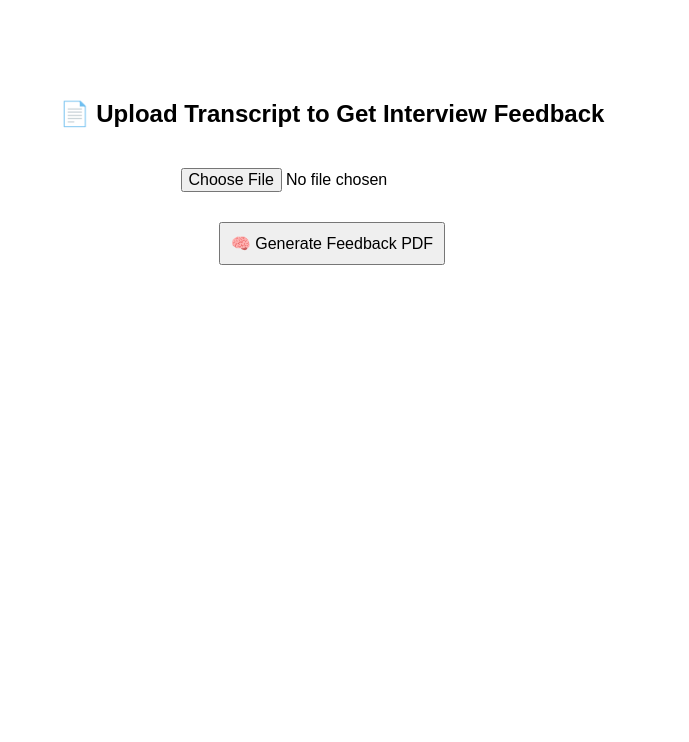
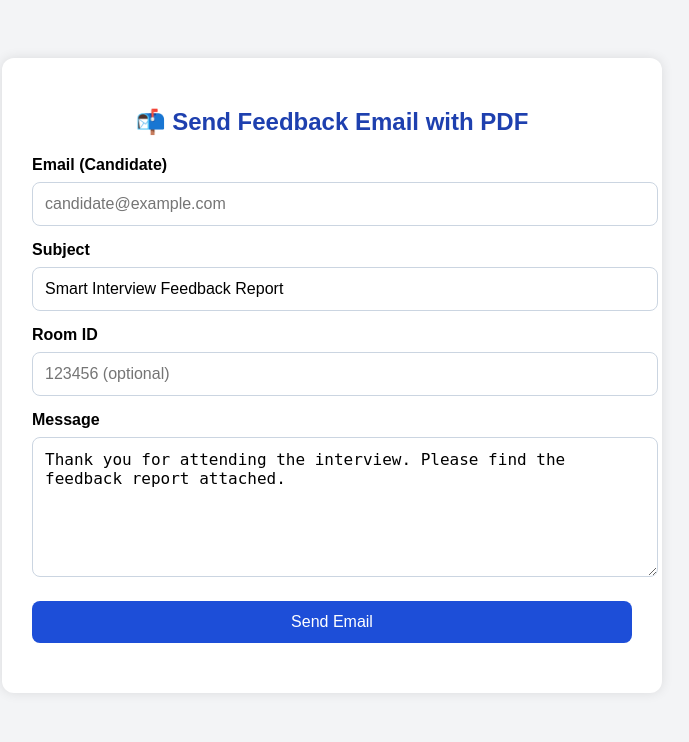
Before and after one commit to kbajrang/llmintegrationMP, a Flask app: page / in a window 1280 px wide. Shown: the top 742 px of the page, without its empty margins (308-997 px from the left). Run offline with Flask 3, Linux system fonts and the light colour scheme.

Commit message:
Mail Automation and the manual mailing

```diff
--- a/app.py
+++ b/app.py
@@ -1,60 +1,104 @@
-from flask import Flask, request, jsonify, send_file, render_template
+from flask import Flask, request, jsonify, render_template
 from flask_cors import CORS
 from dotenv import load_dotenv
-import os
-import uuid
-import traceback
-import os
-PORT = int(os.environ.get("PORT", 10000))
-
-
 from utils.llm_engine import analyze_transcript
 from utils.pdf_generator import generate_pdf
+import os
+import smtplib
+from email.message import EmailMessage
+import traceback
+from pymongo import MongoClient
 
+# Load environment variables
 load_dotenv()
-app = Flask(__name__)
+
+# MongoDB setup
+MONGO_URI = os.getenv("MONGO_URI")
+client = MongoClient(MONGO_URI)
+db = client["SmartInterviewSystem"]  # ✅ Correct DB name
+transcript_collection = db["Savedtranscripts"]  # ✅ Correct collection
+
+# Flask app setup
+PORT = int(os.environ.get("PORT", 10000))
+app = Flask(__name__, template_folder="templates")
 CORS(app)
-
-UPLOAD_FOLDER = "uploads"
-os.makedirs(UPLOAD_FOLDER, exist_ok=True)
 
 @app.route("/")
 def index():
     return render_template("index.html")
 
-@app.route("/api/analyze", methods=["POST"])
-def analyze():
+@app.route("/api/send-feedback", methods=["POST"])
+def send_feedback():
     try:
-        file = request.files.get("transcript")
-        if not file or file.filename == "":
-            return jsonify({"error": "No transcript uploaded"}), 400
+        data = request.json
+        email = data.get("email")
+        subject = data.get("subject", "Smart Interview Feedback Report")
+        message = data.get("message", "Thank you for participating in the interview.")
+        room_id = data.get("roomId", "N/A")
 
-        if not file.filename.endswith(".txt"):
-            return jsonify({"error": "Only .txt files are supported"}), 400
+        if not email:
+            return jsonify({"error": "❌ Email is required"}), 400
 
-        # ✅ Save with a unique name to avoid conflicts
-        filename = f"{uuid.uuid4().hex}_{file.filename}"
-        path = os.path.join(UPLOAD_FOLDER, filename)
-        file.save(path)
+        # Fetch transcript from MongoDB
+        doc = transcript_collection.find_one({"email": email})
+        if not doc or "transcript_text" not in doc:
+            return jsonify({"error": f"❌ No transcript found for {email}"}), 404
 
-        print(f"📄 Saved uploaded transcript to: {path}")
+        transcript_text = doc["transcript_text"]
 
-        # Analyze using the exact file
-        analysis = analyze_transcript(path)
+        # Save transcript to temporary .txt file
+        os.makedirs("uploads", exist_ok=True)
+        temp_path = f"uploads/{email.replace('@', '_at_')}.txt"
+        with open(temp_path, "w", encoding="utf-8") as f:
+            f.write(transcript_text)
 
-        # Check for errors from LLM
-        if not isinstance(analysis, dict) or "questions" not in analysis:
-            return jsonify({"error": "LLM analysis failed", "raw": analysis}), 500
+        # Analyze with LLM
+        analysis = analyze_transcript(temp_path)
+        if not analysis or "questions" not in analysis:
+            return jsonify({"error": "❌ LLM analysis failed", "raw": analysis}), 500
 
-        # Generate PDF report
-        pdf_path = generate_pdf("candidate", analysis)
-        print(f"✅ PDF generated at: {pdf_path}")
+        # Generate PDF
+        pdf_path = generate_pdf(email.split("@")[0], analysis)
 
-        return send_file(pdf_path, as_attachment=True)
+        # Send Email
+        send_email_with_attachment(email, subject, message, pdf_path, room_id)
+
+        return jsonify({"success": True, "message": f"✅ Feedback sent to {email}"})
 
     except Exception as e:
         traceback.print_exc()
-        return jsonify({"error": "Internal server error", "details": str(e)}), 500
+        return jsonify({"error": f"🔥 Internal Server Error: {str(e)}"}), 500
+
+def send_email_with_attachment(to_email, subject, body, pdf_path, room_id):
+    smtp_server = "smtp.gmail.com"
+    smtp_port = 587
+    sender_email = os.getenv("SENDER_EMAIL")
+    sender_password = os.getenv("SENDER_PASSWORD")
+
+    if not sender_email or not sender_password:
+        raise Exception("SMTP credentials not set in environment variables")
+
+    msg = EmailMessage()
+    msg["From"] = sender_email
+    msg["To"] = to_email
+    msg["Subject"] = subject
+
+    content = f"""{body}
+
+📌 Interview Room ID: {room_id}
+
+📝 Attached is your feedback report. We appreciate your time and effort.
+"""
+    msg.set_content(content)
+
+    with open(pdf_path, "rb") as f:
+        msg.add_attachment(f.read(), maintype="application", subtype="pdf", filename=os.path.basename(pdf_path))
+
+    with smtplib.SMTP(smtp_server, smtp_port) as server:
+        server.starttls()
+        server.login(sender_email, sender_password)
+        server.send_message(msg)
+        print(f"📧 Sent feedback to {to_email}")
 
 if __name__ == "__main__":
     app.run(host="0.0.0.0", port=PORT)
--- a/templates/index.html
+++ b/templates/index.html
@@ -1,48 +1,121 @@
 <!DOCTYPE html>
-<html>
+<html lang="en">
 <head>
-  <title>Smart Interview Report Generator</title>
+  <meta charset="UTF-8">
+  <title>📩 Send Interview Feedback</title>
   <style>
-    body { font-family: sans-serif; text-align: center; margin-top: 100px; }
-    input, button { padding: 10px; font-size: 16px; margin: 10px; }
+    body {
+      background: #f3f4f6;
+      font-family: Arial, sans-serif;
+      padding: 50px;
+    }
+    .container {
+      background: white;
+      max-width: 600px;
+      margin: auto;
+      padding: 30px;
+      border-radius: 12px;
+      box-shadow: 0 0 12px rgba(0, 0, 0, 0.1);
+    }
+    h2 {
+      color: #1e40af;
+      text-align: center;
+    }
+    label {
+      display: block;
+      margin-top: 15px;
+      font-weight: bold;
+    }
+    input, textarea {
+      width: 100%;
+      margin-top: 8px;
+      padding: 12px;
+      font-size: 1rem;
+      border-radius: 8px;
+      border: 1px solid #cbd5e1;
+    }
+    button {
+      margin-top: 20px;
+      width: 100%;
+      padding: 12px;
+      background-color: #1d4ed8;
+      color: white;
+      border: none;
+      font-size: 1rem;
+      border-radius: 8px;
+      cursor: pointer;
+    }
+    button:hover {
+      background-color: #2563eb;
+    }
+    .status {
+      margin-top: 20px;
+      text-align: center;
+      font-weight: bold;
+    }
+    .status.success {
+      color: green;
+    }
+    .status.error {
+      color: red;
+    }
   </style>
 </head>
 <body>
-  <h2>📄 Upload Transcript to Get Interview Feedback</h2>
-  <form id="uploadForm">
-    <input type="file" name="transcript" required />
-    <br />
-    <button type="submit">🧠 Generate Feedback PDF</button>
-  </form>
+  <div class="container">
+    <h2>📬 Send Feedback Email with PDF</h2>
+    <form id="feedbackForm">
+      <label for="email">Email (Candidate)</label>
+      <input type="email" name="email" id="email" required placeholder="candidate@example.com" />
 
-  <p id="status"></p>
+      <label for="subject">Subject</label>
+      <input type="text" name="subject" id="subject" placeholder="Smart Interview Feedback Report" value="Smart Interview Feedback Report" />
+
+      <label for="roomId">Room ID</label>
+      <input type="text" name="roomId" id="roomId" placeholder="123456 (optional)" />
+
+      <label for="message">Message</label>
+      <textarea name="message" id="message" rows="6" placeholder="Thank you for attending the interview. Please find the feedback report attached.">Thank you for attending the interview. Please find the feedback report attached.</textarea>
+
+      <button type="submit">Send Email</button>
+    </form>
+    <div class="status" id="statusMsg"></div>
+  </div>
 
   <script>
-    const form = document.getElementById("uploadForm");
-    const status = document.getElementById("status");
+    document.getElementById('feedbackForm').addEventListener('submit', async function (e) {
+      e.preventDefault();
 
-    form.addEventListener("submit", async (e) => {
-      e.preventDefault();
-      const formData = new FormData(form);
-      status.textContent = "⏳ Processing... Please wait";
+      const statusMsg = document.getElementById("statusMsg");
+      statusMsg.textContent = "Sending...";
+      statusMsg.className = "status";
+
+      const payload = {
+        email: document.getElementById("email").value,
+        subject: document.getElementById("subject").value,
+        roomId: document.getElementById("roomId").value,
+        message: document.getElementById("message").value,
+      };
 
       try {
-        const response = await fetch("/api/analyze", {
+        const res = await fetch("/api/send-feedback", {
           method: "POST",
-          body: formData
+          headers: { "Content-Type": "application/json" },
+          body: JSON.stringify(payload),
         });
 
-        if (!response.ok) throw new Error("Error generating PDF");
+        const result = await res.json();
 
-        const blob = await response.blob();
-        const link = document.createElement("a");
-        link.href = window.URL.createObjectURL(blob);
-        link.download = "Interview_Feedback.pdf";
-        link.click();
-
-        status.textContent = "✅ PDF downloaded successfully!";
+        if (res.ok) {
+          statusMsg.textContent = result.message || "✅ Feedback sent successfully!";
+          statusMsg.className = "status success";
+        } else {
+          statusMsg.textContent = result.error || "❌ Failed to send feedback.";
+          statusMsg.className = "status error";
+        }
       } catch (err) {
-        status.textContent = "❌ Failed: " + err.message;
+        statusMsg.textContent = "❌ Server error: " + err.message;
+        statusMsg.className = "status error";
       }
     });
   </script>
```
Also changed, not shown: adddata.py (added, +34 -0 lines), gmail_feedback_watcher.py (added, +108 -0 lines), requirements.txt (+10 -0 lines), utils/llm_engine.py (+8 -5 lines), 3 other files.
